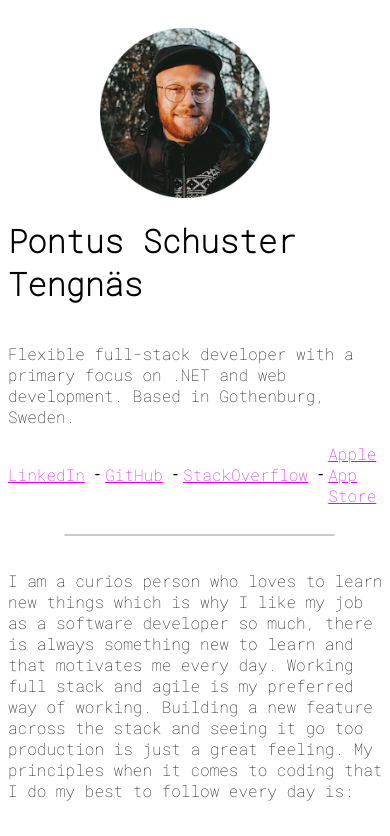
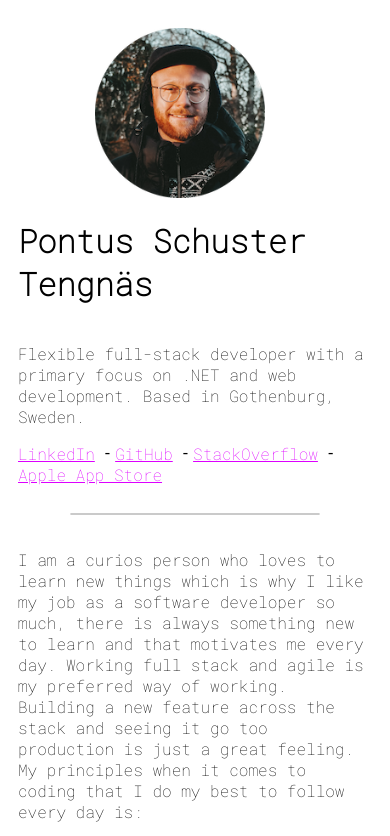
Before and after one commit to pontusntengnas/pst-computing-web, a Next.js app: page / in a window 390 px wide. Shown: the top 836 px of the page. Built offline with nearby package versions, Linux system fonts and the light colour scheme.

Commit message:
improve styling on mobile devices

```diff
--- a/core-ui/building-blocks/common/shared-props.ts
+++ b/core-ui/building-blocks/common/shared-props.ts
@@ -3,7 +3,8 @@ import { Animation } from "../../animations/animations";
 export interface BuildingBlockProps {
   margin?: string | number;
   marginTop?: string | number;
-  padding?: number;
+  paddingLeft?: number | string;
+  paddingRight?: number | string;
   backgroundColor?: string;
   flexWrap?: string;
   opacity?: number;
--- a/features/contact/contact.tsx
+++ b/features/contact/contact.tsx
@@ -9,7 +9,7 @@ interface Props {
 }
 
 export const Contact: React.VFC<Props> = ({ socialLinks }) => (
-  <Row>
+  <Row flexWrap={"wrap"}>
     {socialLinks.map(({ url, name }, index) => (
       <Row key={name}>
         <TextLink url={url} text={name} newTab />
--- a/features/main/main.tsx
+++ b/features/main/main.tsx
@@ -27,7 +27,13 @@ export const Main: NextPage<Props> = ({
   const subTitle = `${details.description} Based in ${details.location}.`;
 
   return (
-    <Stack gap={0} flex={1} height={"100%"}>
+    <Stack
+      gap={0}
+      flex={1}
+      height={"100%"}
+      paddingLeft={"10px"}
+      paddingRight={"10px"}
+    >
       <Space height={20} />
       <Row backgroundColor={toCssVar("white")} flexWrap={"wrap"} centerContent>
         <>
--- a/features/skills/skills.tsx
+++ b/features/skills/skills.tsx
@@ -15,7 +15,7 @@ export const Skills: React.VFC<Props> = ({ skills }) => (
     <Row centerContent>
       <Header text={"What I enjoy working with"} size={2} />
     </Row>
-    <Row flexWrap="wrap" margin={"0px 10%"}>
+    <Row flexWrap={"wrap"} margin={"0px 10%"}>
       {skills.sort(byOrderOfPreference).map((skill) => (
         <Stack key={skill.name}>
           <SkillBox skill={skill} />
```
